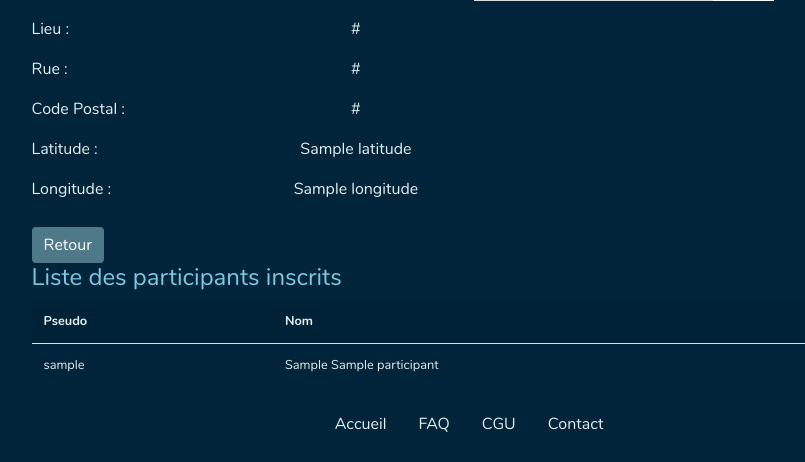
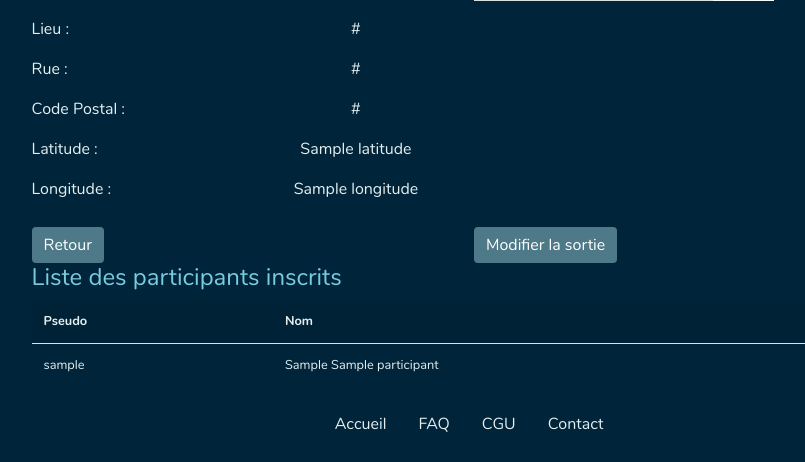
Before and after one commit to AmelineA/sortir, a PHP site: template templates/event/display-event.html.twig in a window 1280 px wide. Shown: the part 704-1166 px from the top of the page, without its empty margins (171-976 px from the left). Run offline with PHP 8.4, Linux system fonts and the light colour scheme; the template is opened without the code that fills it: most values are stand-ins (such as "Sample title", 1, 10 or a date in 2020); some libraries are stand-ins or nearby versions.

Commit message:
fix search on all sites, add button modify in display-event if currentUser is event.organizer

```diff
--- a/src/Repository/EventRepository.php
+++ b/src/Repository/EventRepository.php
@@ -69,7 +69,7 @@ class EventRepository extends ServiceEntityRepository
         $qb->setParameter('day30', $day30);
 
         //liste les events par site
-        if($site!==0){
+        if($site!=="0"){
             $qb->andWhere('e.site=:site');
             $qb->setParameter('site', $site);
         }
--- a/templates/app/home.html.twig
+++ b/templates/app/home.html.twig
@@ -132,7 +132,7 @@
                     <a href="{{ path('withdraw_event', {'eventId' : event.id}) }}"><button class="btn btn-sm btn-primary btn-icon" title="Se désister"><img src="{{ asset('img/withdrawIcon.png') }}" alt="withdraw"></button></a>
                 {% endif %}
                 {% if is_granted('ROLE_ADMIN') or event.organizer.id == app.user.id %}
-                    {% if "annulé"is not same as(event.state) or "terminé"is not same as(event.state) %}
+                    {% if "annulé"is not same as(event.state) and "terminé"is not same as(event.state) %}
                     <a href="{{ path('cancel_event', {'eventId' : event.id}) }}"><button class="btn btn-sm btn-primary btn-icon" title="Annuler"><img src="{{ asset('img/cancelIcon.png') }}" alt="cancel"></button></a>
                     {% endif %}
                 {% endif %}
--- a/templates/event/display-event.html.twig
+++ b/templates/event/display-event.html.twig
@@ -69,6 +69,9 @@
             <!-- map display here -->
         </div>
         <a href="javascript:history.go(-1)"><button type="button" class="btn btn-md btn-primary" title="back">Retour</button></a>
+        {% if app.user.id is same as (event.organizer.id) %}
+            <a href="{{ path('modify_event', {'eventId':event.id}) }}"><button type="button" class="btn btn-md btn-primary" title="modify">Modifier la sortie</button></a>
+        {% endif %}
     </div><!--container-->
 
 
--- a/templates/event/modify-event.html.twig
+++ b/templates/event/modify-event.html.twig
@@ -9,7 +9,7 @@
     {{ form_start(eventForm, {'attr':{'class':'col-sm-6', 'novalidate': 'novalidate'}}) }}
     {{ form_widget(eventForm) }}
         <button type="submit" class="btn btn-md btn-primary offset-2">Enregistrer Modifications</button>
-        <a href="{{ path('cancel-event', {'idEvent':event.id}) }}" class="btn btn-md btn-primary ">Annuler la sortie</a>
+        <a href="{{ path('cancel_event', {'eventId':event.id}) }}" class="btn btn-md btn-primary ">Annuler la sortie</a>
         <a href="{{ path('home') }}" class="btn btn-md btn-primary offset-2">Retour</a>
     {{ form_end(eventForm) }}
 
```
